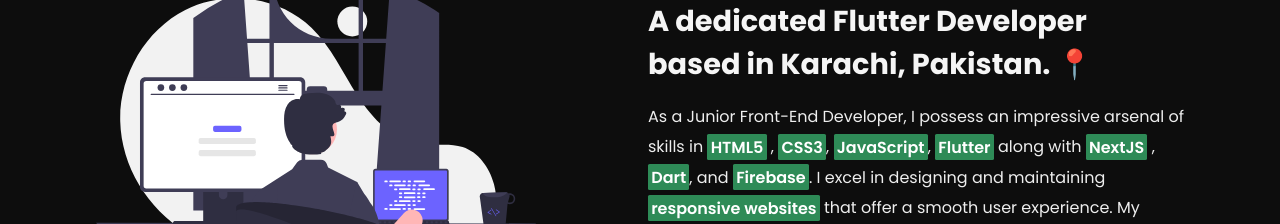
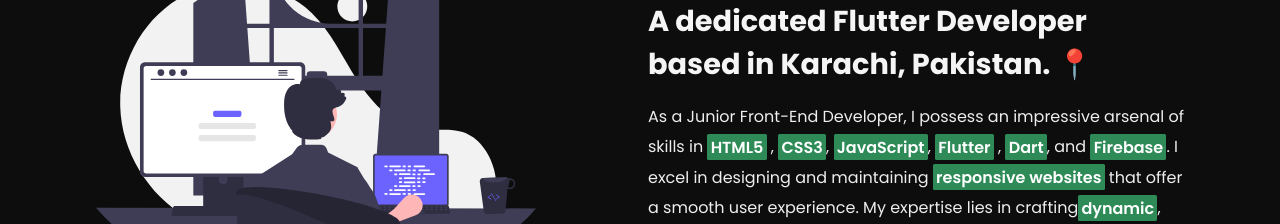
Before and after one commit to Suhaibusman/Portfolio, a React (Vite) app: page / in a window 1280 px wide. Shown: the part 1040-1264 px from the top of the page. Built offline with nearby package versions, Linux system fonts and the light colour scheme.

Commit message:
NextJs Removed

```diff
--- a/src/components/aboutme/Aboutme.jsx
+++ b/src/components/aboutme/Aboutme.jsx
@@ -24,7 +24,7 @@
               of skills in <span className="pspan">HTML5</span> ,{" "}
               <span className="pspan">CSS3</span>,{" "}
               <span className="pspan">JavaScript</span>,{" "}
-              <span className="pspan">Flutter</span> along with <span className="pspan">NextJS</span> ,{" "}
+              <span className="pspan">Flutter</span> ,{" "}
               <span className="pspan">Dart</span>, and{" "}
               <span className="pspan">Firebase</span>. I excel in designing and
               maintaining <span className="pspan">responsive websites</span>{" "}
```
Also changed, not shown: 1 other file (tests, documents, lock files or other folders).
